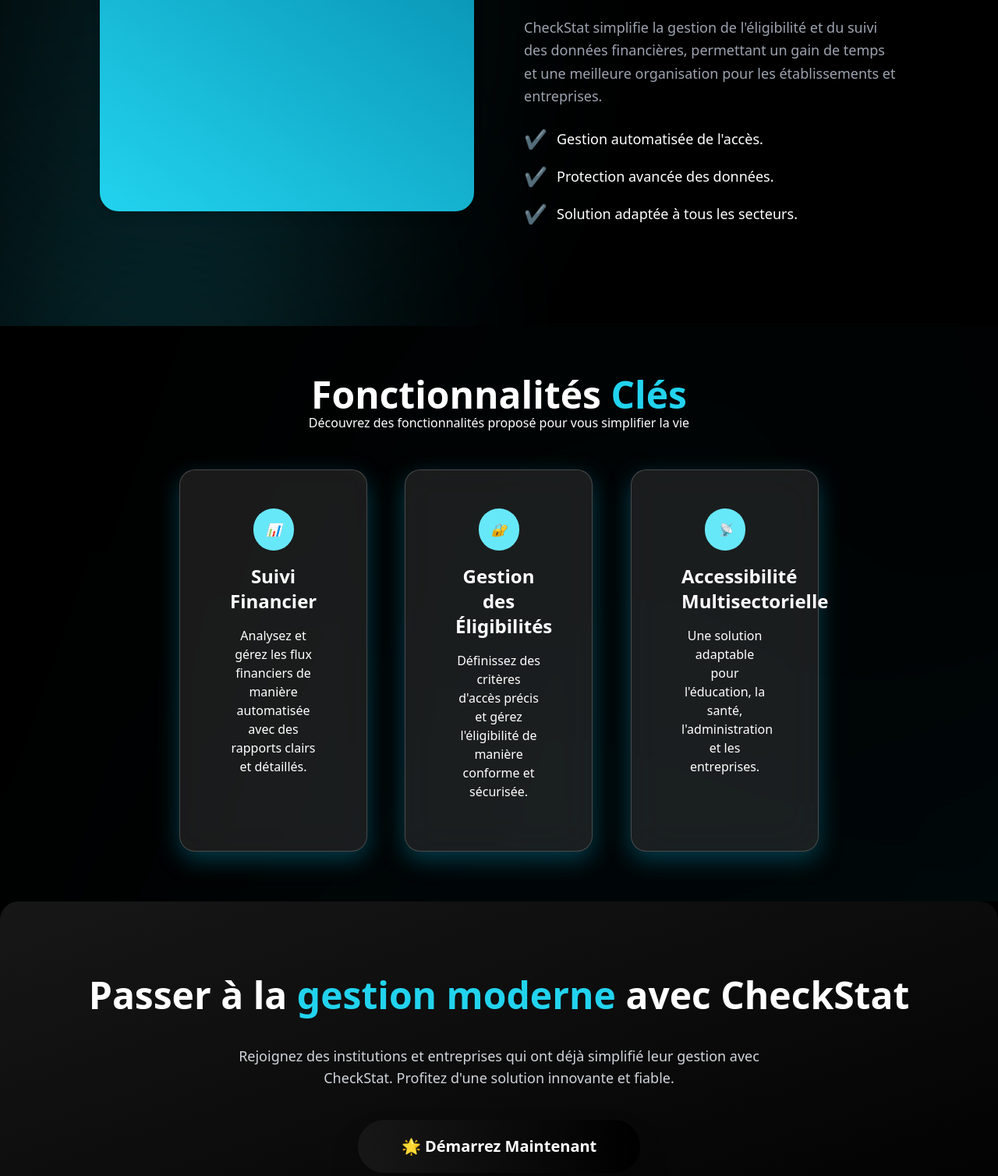
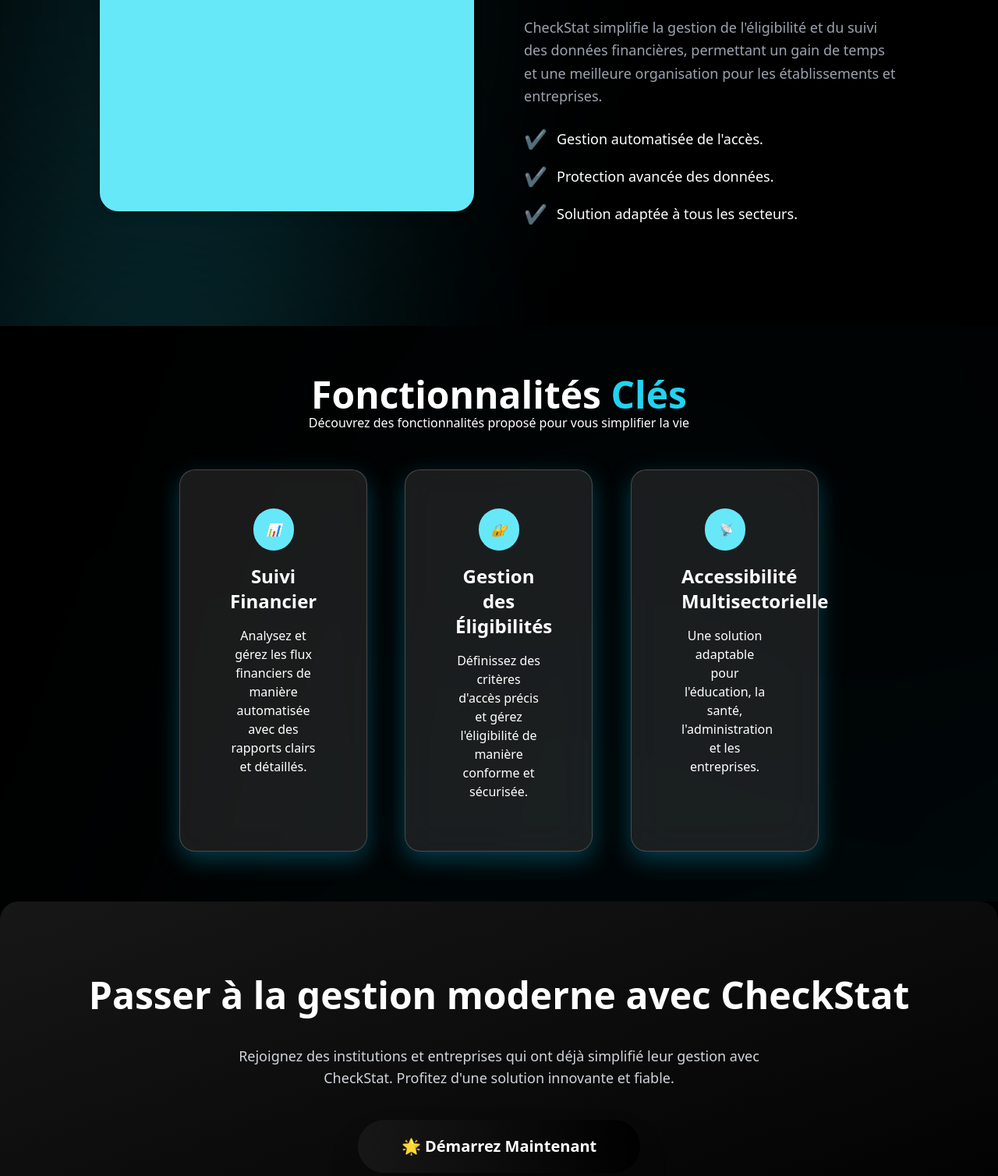
Before and after one commit to elieakilimali/checkstat_landing, a website: page index.html in a window 1280 px wide. Shown: the part 971-2479 px from the top of the page at 78% size. Drawn offline with Linux system fonts and the light colour scheme.

Commit message:
suite de la finalisation

```diff
--- a/index.html
+++ b/index.html
@@ -160,7 +160,7 @@
 
         <!-- Image stylisée -->
         <div class="relative order-2 md:order-1">
-            <div class="w-full h-[350px] bg-gradient-to-tr from-cyan-400 to-cyan-600 rounded-3xl shadow-lg flex items-center justify-center">
+            <div class="w-full h-[350px] bg-cyan-300 rounded-3xl shadow-lg flex items-center justify-center">
                 <span class="text-black text-3xl font-bold"></span>
             </div>
         </div>
@@ -234,7 +234,7 @@
     <!-- Contenu principal avec typographie accentuée -->
     <div class="relative z-10 mx-auto space-y-10">
         <h2 class="text-3xl md:text-5xl font-black  ">
-            Passer à la   <span class="text-cyan-400">gestion moderne</span> avec
+            Passer à la   gestion moderne avec
           CheckStat
         </h2>
         <p class="text-lg text-gray-300  max-w-2xl mx-auto">
```
